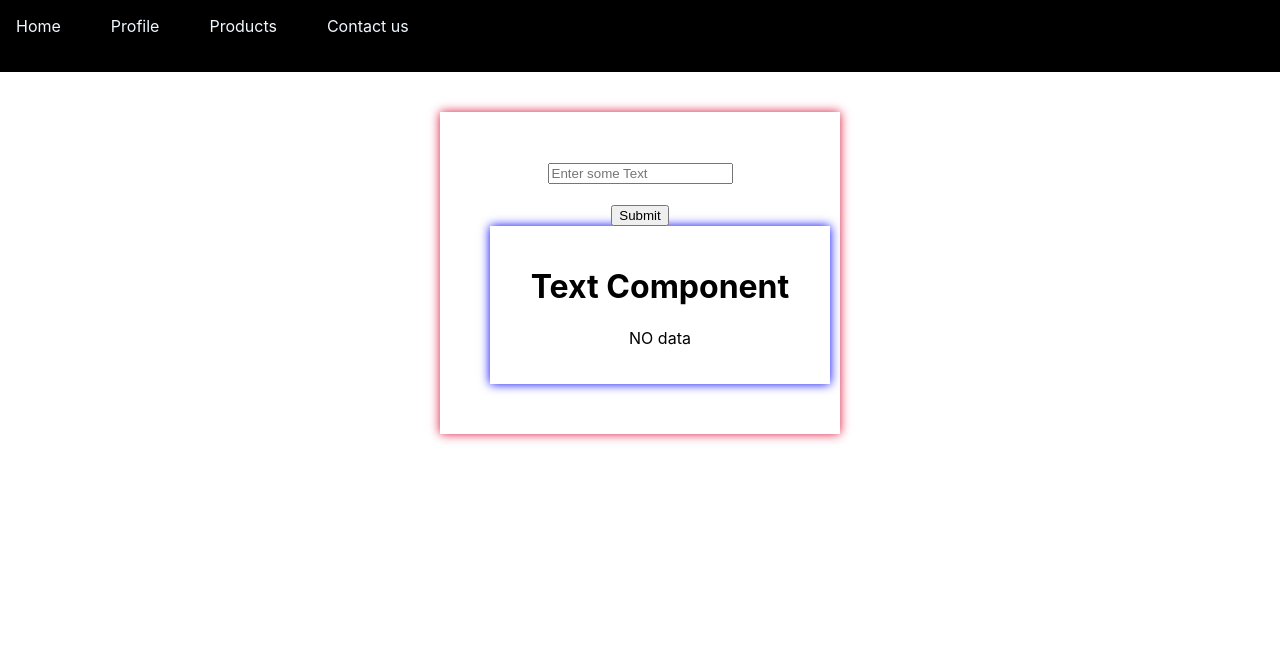
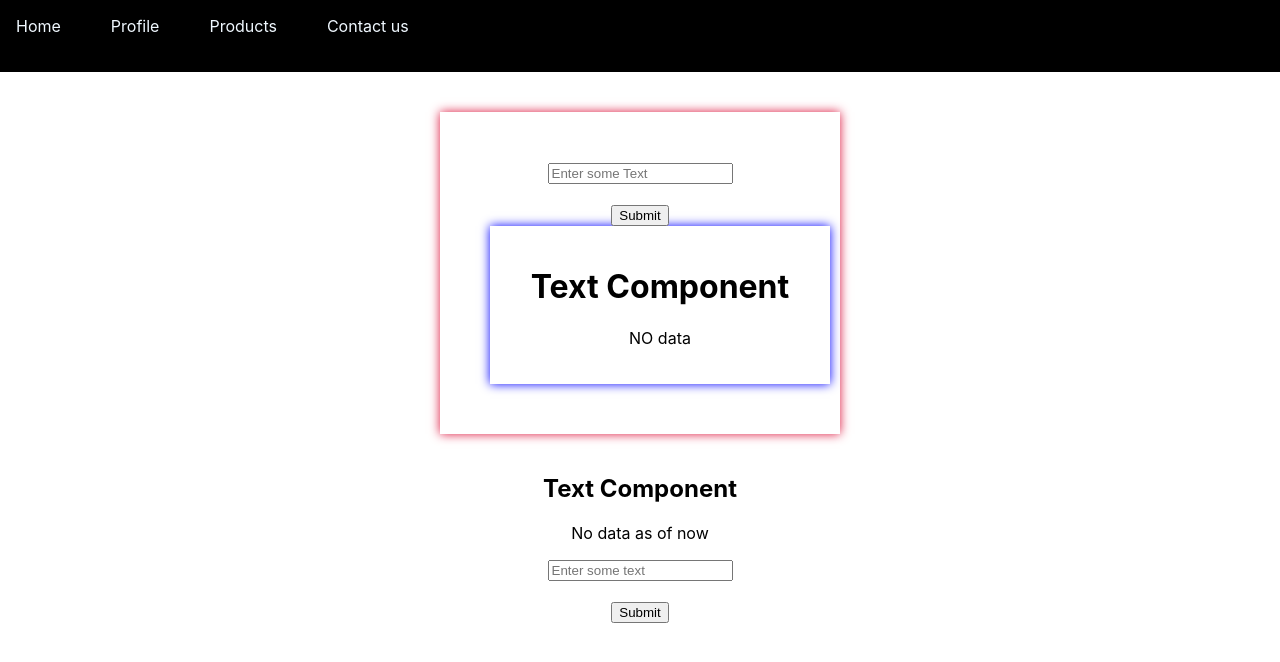
Before and after one commit to prerna1113/react-topics, a React (Create React App) app: page / in a window 1280 px wide. Shown: the top 662 px of the page. Built offline with nearby package versions, Linux system fonts and the light colour scheme.

Commit message:
ChildParent

```diff
--- a/src/App.js
+++ b/src/App.js
@@ -14,6 +14,7 @@ import Form from './component/Form/Form';
 import ControlledComponent from './component/Form/ControlledComponent';
 import ParentChild from './component/REVISION/ParentChild';
 import Input from './component/Parent-Child/Input';
+import ChildText from './component/REVISION/ChildText';
 
 
 // import Input from './component/Parent-Child/Input';
@@ -37,6 +38,7 @@ function App() {
     <div className="App">
       <Navbar/>
       <Input />
+      <ChildText />
       {/* <ParentChild /> */}
       {/* <ControlledComponent /> */}
       {/* <Counter />
--- a/src/component/REVISION/ChildInput.jsx
+++ b/src/component/REVISION/ChildInput.jsx
@@ -1,8 +1,14 @@
-import React from 'react'
+import {useState} from 'react'
 
-function ChildInput() {
+function ChildInput(props) {
+  const [data,setData]=useState();
   return (
-    <div>ChildInput</div>
+    <div>
+      <input type="text" placeholder="Enter some text" />
+      <br></br>
+      <br></br>
+      <button>Submit</button>
+    </div>
   )
 }
 
--- a/src/component/REVISION/ChildText.jsx
+++ b/src/component/REVISION/ChildText.jsx
@@ -1,10 +1,13 @@
-import React from 'react'
+import {useState} from 'react'
+import ChildInput from './ChildInput'
 
 function ChildText() {
+  const [state,setState]=useState("No data as of now");
   return (
     <div>
         <h2>Text Component</h2>
-        <input type="text" placeholder="Enter some text"/>
+        <p>{state}</p>
+        <ChildInput sendData={setState} />
     </div>
   )
 }
```
